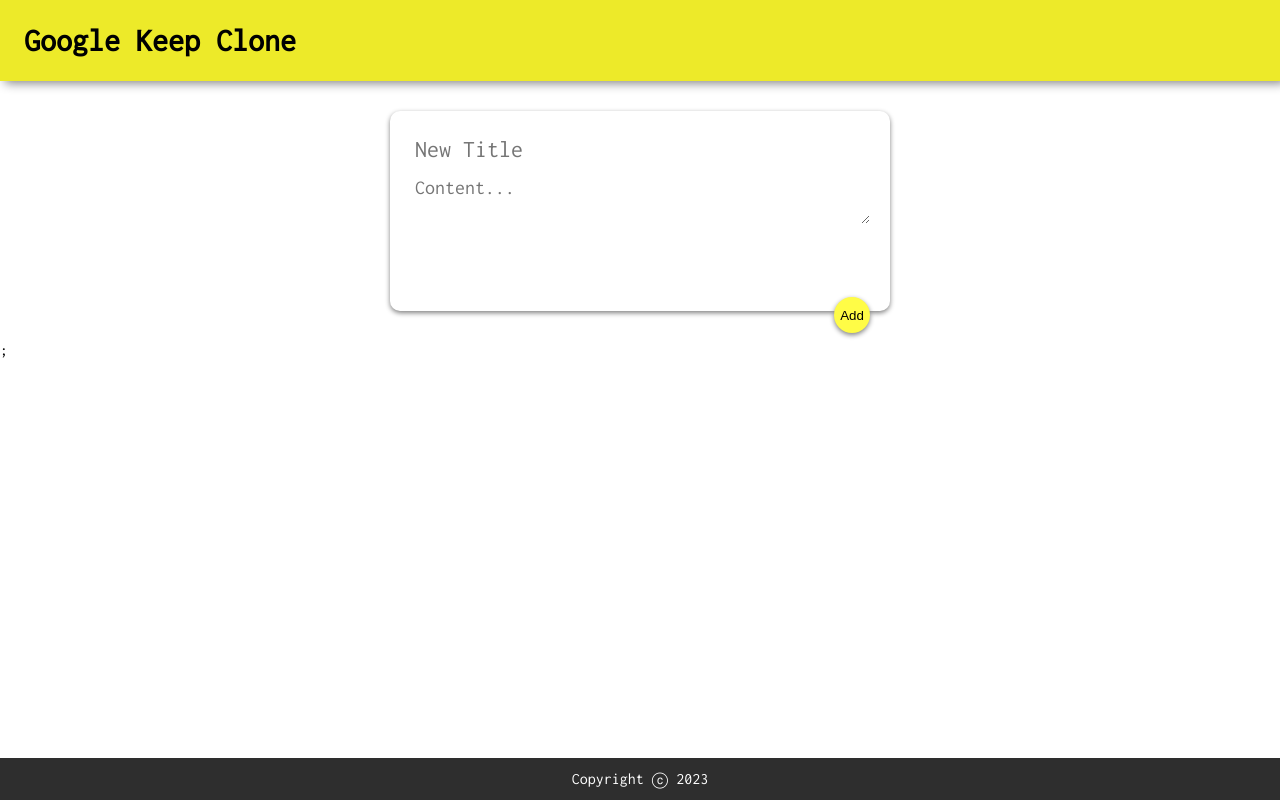
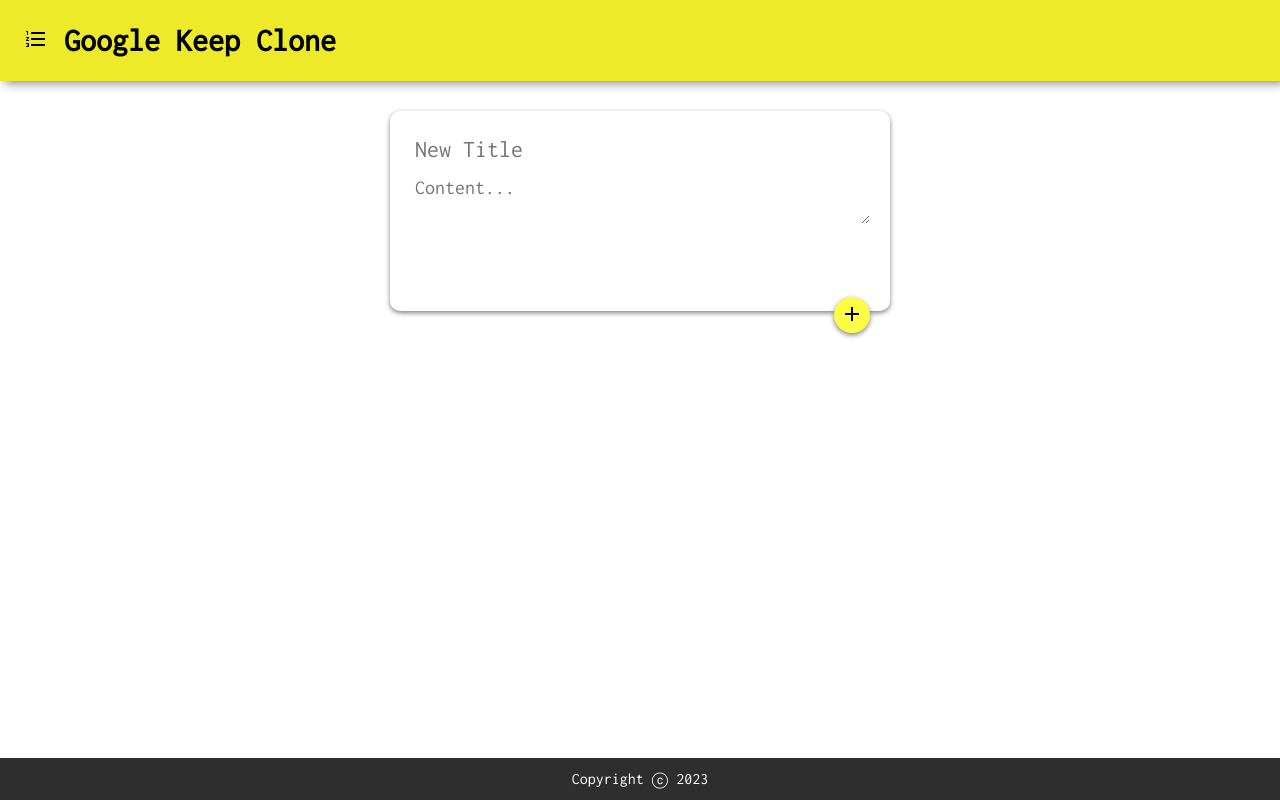
Before and after one commit to shenks/googlekeepclone, a React (Create React App) app: page / in a window 1280 px wide. Built offline with nearby package versions, Linux system fonts and the light colour scheme.

Commit message:
added material UI components

```diff
--- a/package.json
+++ b/package.json
@@ -3,6 +3,10 @@
   "version": "0.1.0",
   "private": true,
   "dependencies": {
+    "@emotion/react": "^11.11.1",
+    "@emotion/styled": "^11.11.0",
+    "@mui/icons-material": "^5.14.15",
+    "@mui/material": "^5.14.15",
     "@testing-library/jest-dom": "^5.17.0",
     "@testing-library/react": "^13.4.0",
     "@testing-library/user-event": "^13.5.0",
--- a/public/styles.css
+++ b/public/styles.css
@@ -74,6 +74,7 @@
     box-shadow: 0px 2px 5px grey;
     padding: 20px;
     margin: 30px;
+    overflow: auto;
 }
 
 .note h1 {
@@ -87,7 +88,7 @@
 
 .note button {
     float: right;
-    margin-top: 80px;
+    margin-top: 70px;
     padding: 5px;
     border-radius: 6px;
     background-color: #fffc46;
--- a/src/components/App.jsx
+++ b/src/components/App.jsx
@@ -36,7 +36,6 @@
           onDelete={deleteNote}
         />
       ))}
-      ;
       <Footer />
     </div>
   );
--- a/src/components/Header.jsx
+++ b/src/components/Header.jsx
@@ -1,9 +1,14 @@
 import React from "react";
+import FormatListNumberedIcon from "@mui/icons-material/FormatListNumbered";
 
 function Header() {
   return (
     <header>
-      <h1>Google Keep Clone</h1>
+      <h1>
+        <FormatListNumberedIcon />
+        <span> </span>
+        Google Keep Clone
+      </h1>
     </header>
   );
 }
--- a/src/components/InputArea.jsx
+++ b/src/components/InputArea.jsx
@@ -1,4 +1,5 @@
 import React, { useState } from "react";
+import AddIcon from "@mui/icons-material/Add";
 
 function InputArea(props) {
   const [note, setNote] = useState({
@@ -34,7 +35,9 @@
           name="content"
           placeholder="Content..."
         />
-        <button onClick={submitNote}>Add</button>
+        <button onClick={submitNote}>
+          <AddIcon />
+        </button>
       </form>
     </div>
   );
--- a/src/components/Note.jsx
+++ b/src/components/Note.jsx
@@ -1,4 +1,5 @@
 import React from "react";
+import DeleteOutlineIcon from "@mui/icons-material/DeleteOutline";
 
 function Note(props) {
   function deleteNote() {
@@ -10,7 +11,9 @@
       <div className="note">
         <h1>{props.title}</h1>
         <p>{props.content}</p>
-        <button onClick={deleteNote}>DELETE</button>
+        <button onClick={deleteNote}>
+          <DeleteOutlineIcon />
+        </button>
       </div>
     </div>
   );
```
Also changed, not shown: 1 other file (tests, documents, lock files or other folders).
